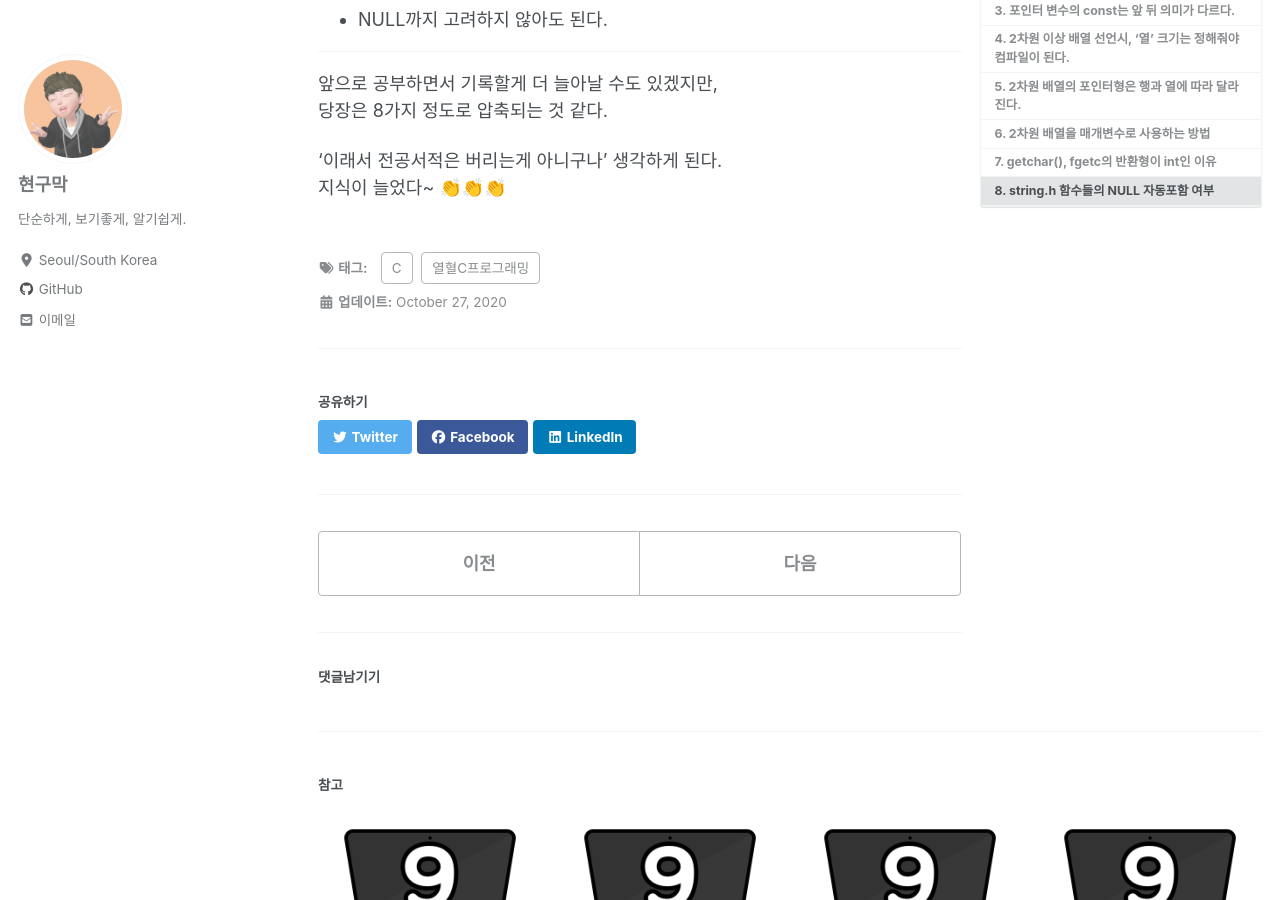
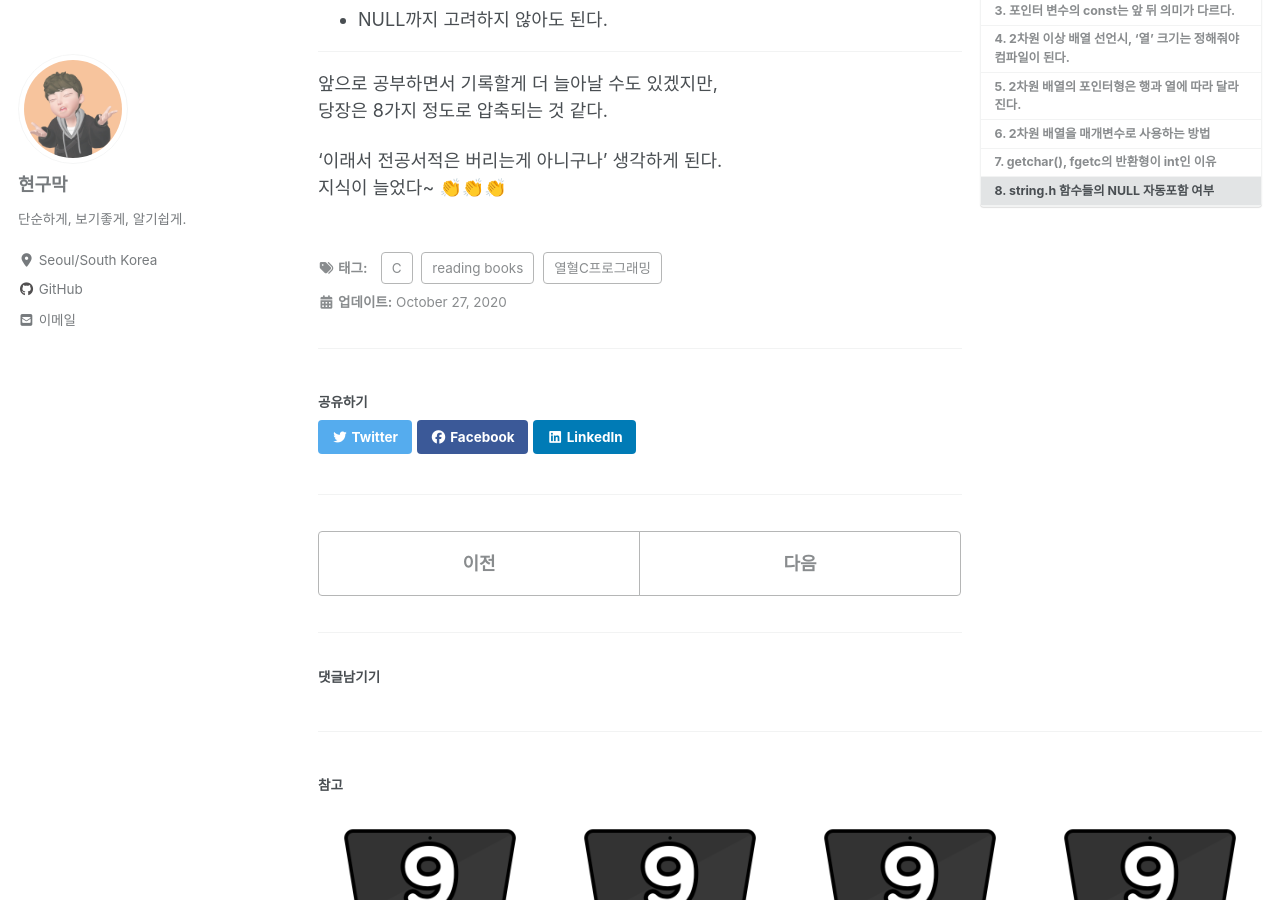
Before and after one commit to Hyeon9mak/Hyeon9mak.github.io, a Jekyll site: the page built from _posts/2020-10-27-열혈C프로그래밍을-복습하면서-배운-것들.md, in a window 1280 px wide and 900 px high, scrolled down 5065 px. Built offline with Jekyll 4.4.1, drawn with Linux system fonts in a browser that asks for light colours; cached includes are drawn as plain includes; nearby versions of some CDN libraries; comment, search, counter and statistics services are not loaded.

Commit message:
docs: fix post tag

```diff
--- a/_posts/2020-10-27-열혈C프로그래밍을-복습하면서-배운-것들.md
+++ b/_posts/2020-10-27-열혈C프로그래밍을-복습하면서-배운-것들.md
@@ -2,6 +2,7 @@
 title: "열혈C프로그래밍을 복습하면서 배운 것들"
 date: 2020-10-27
 tags:
+    - reading books
     - C
     - 열혈C프로그래밍
 toc: true
```
